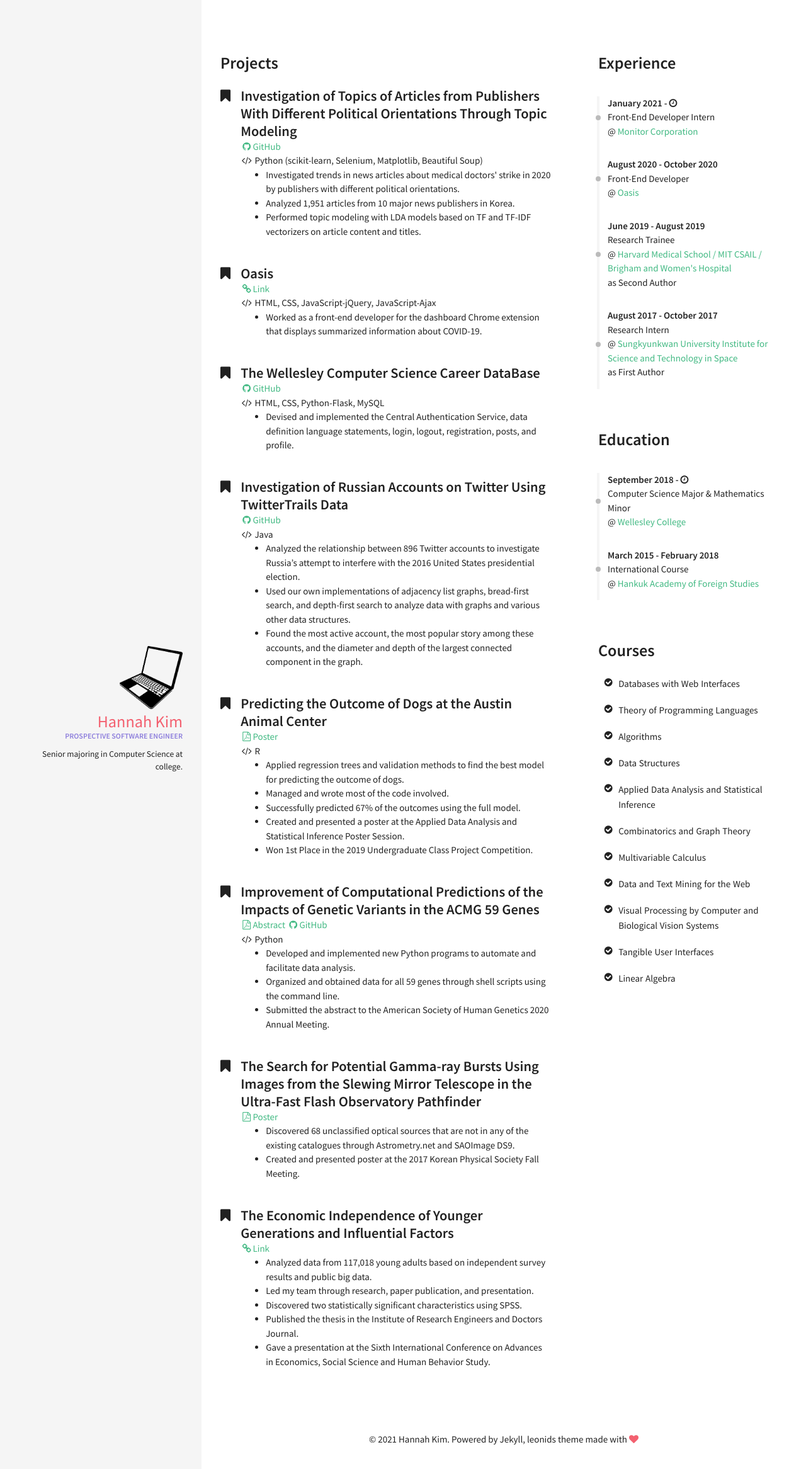
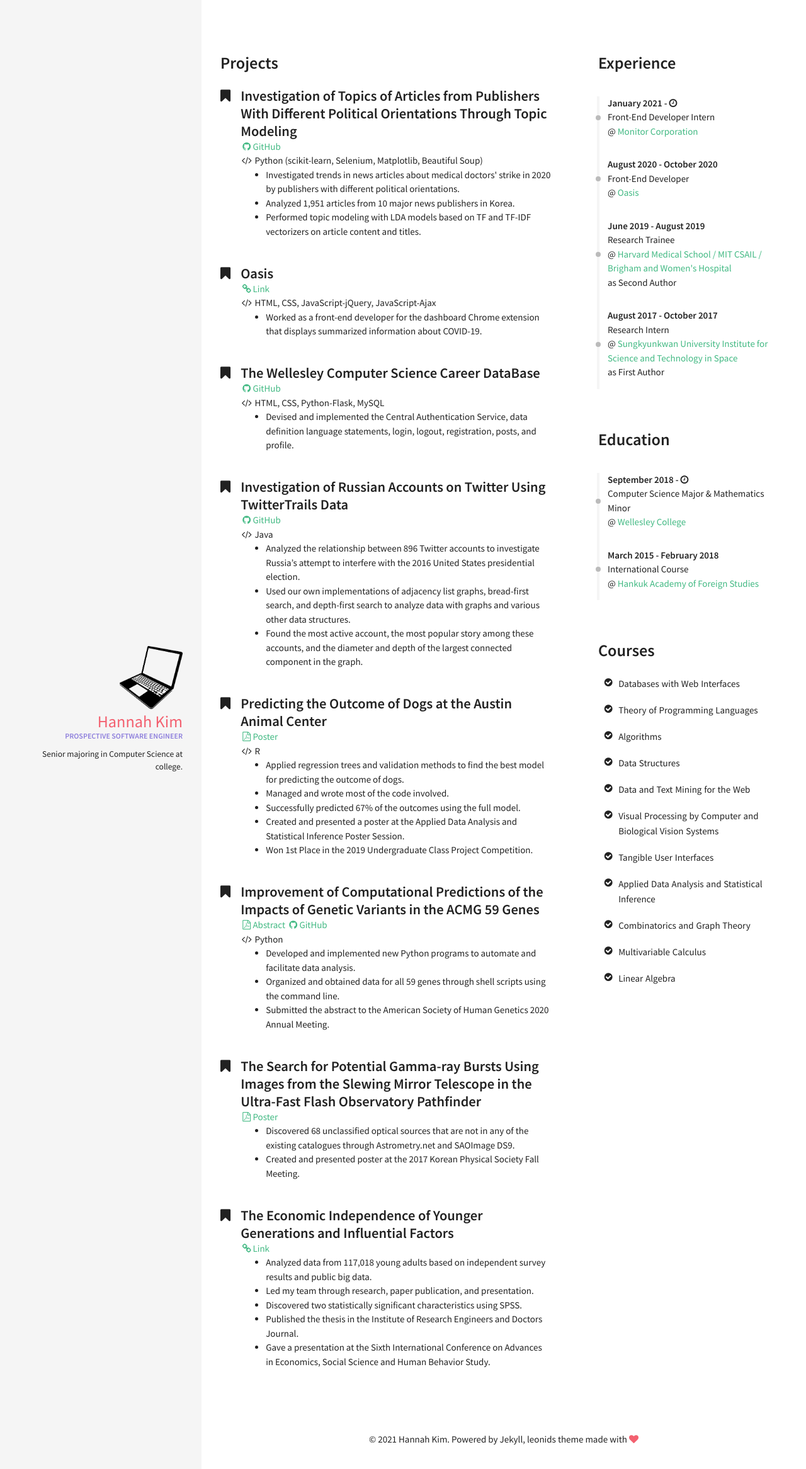
Before and after one commit to hskim37/hskim37.github.io, a Jekyll site: the page built from index.html, in a window 1280 px wide. Shown: the top 2333 px of the page at 63% size. Built offline with Jekyll 4.4.1, drawn with Linux system fonts in a browser that asks for light colours; part of the change alters nothing that is shown.

```diff
--- a/_data/index/courses.yml
+++ b/_data/index/courses.yml
@@ -2,11 +2,11 @@
 - name: Theory of Programming Languages
 - name: Algorithms
 - name: Data Structures
+- name: Data and Text Mining for the Web
+- name: Visual Processing by Computer and Biological Vision Systems
+- name: Tangible User Interfaces
 - name: Applied Data Analysis and Statistical Inference
 - name: Combinatorics and Graph Theory
 - name: Multivariable Calculus
-- name: Data and Text Mining for the Web
-- name: Visual Processing by Computer and Biological Vision Systems
-- name: Tangible User Interfaces
 - name: Linear Algebra
 #   ongoing: true
```
